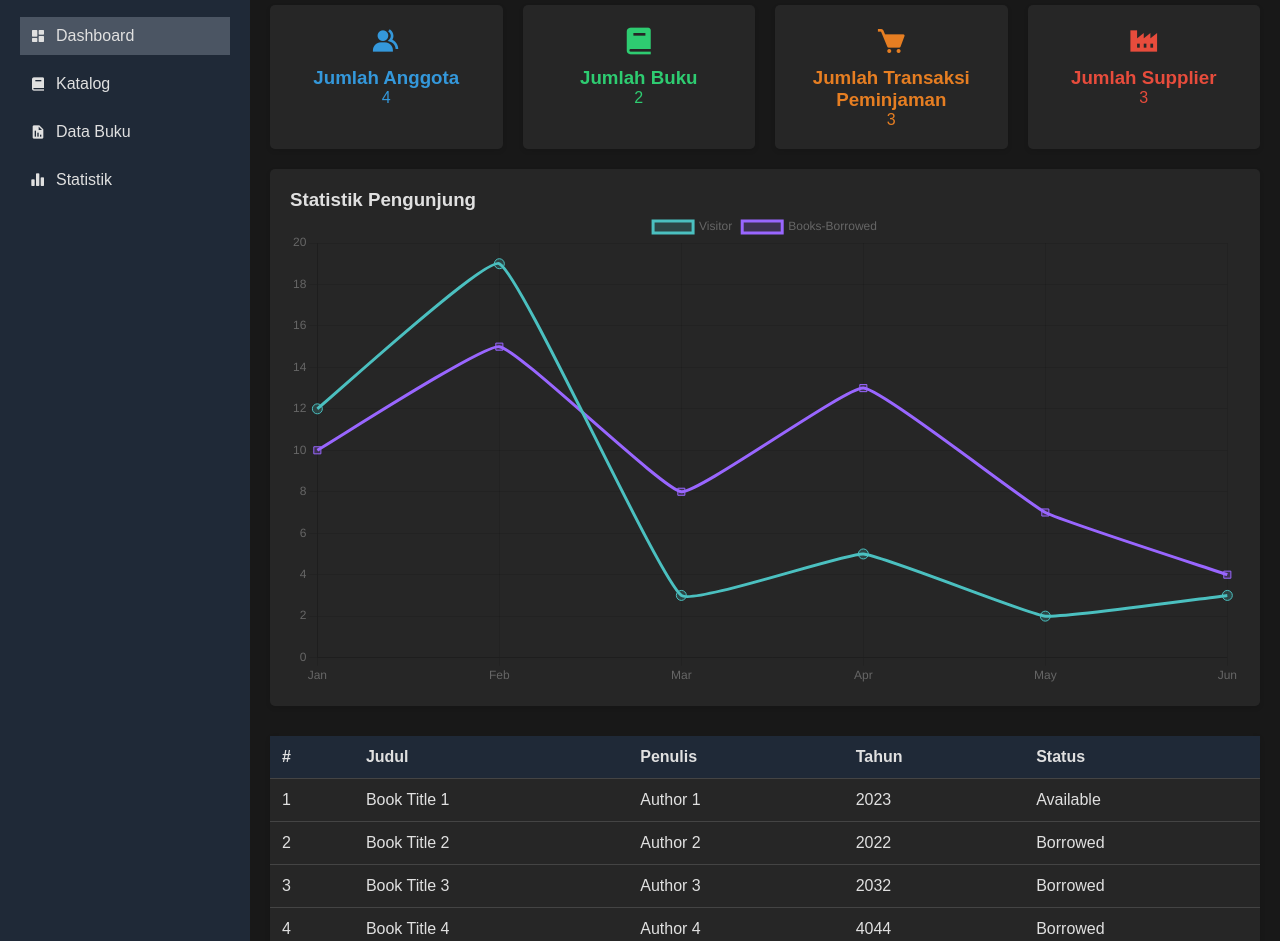
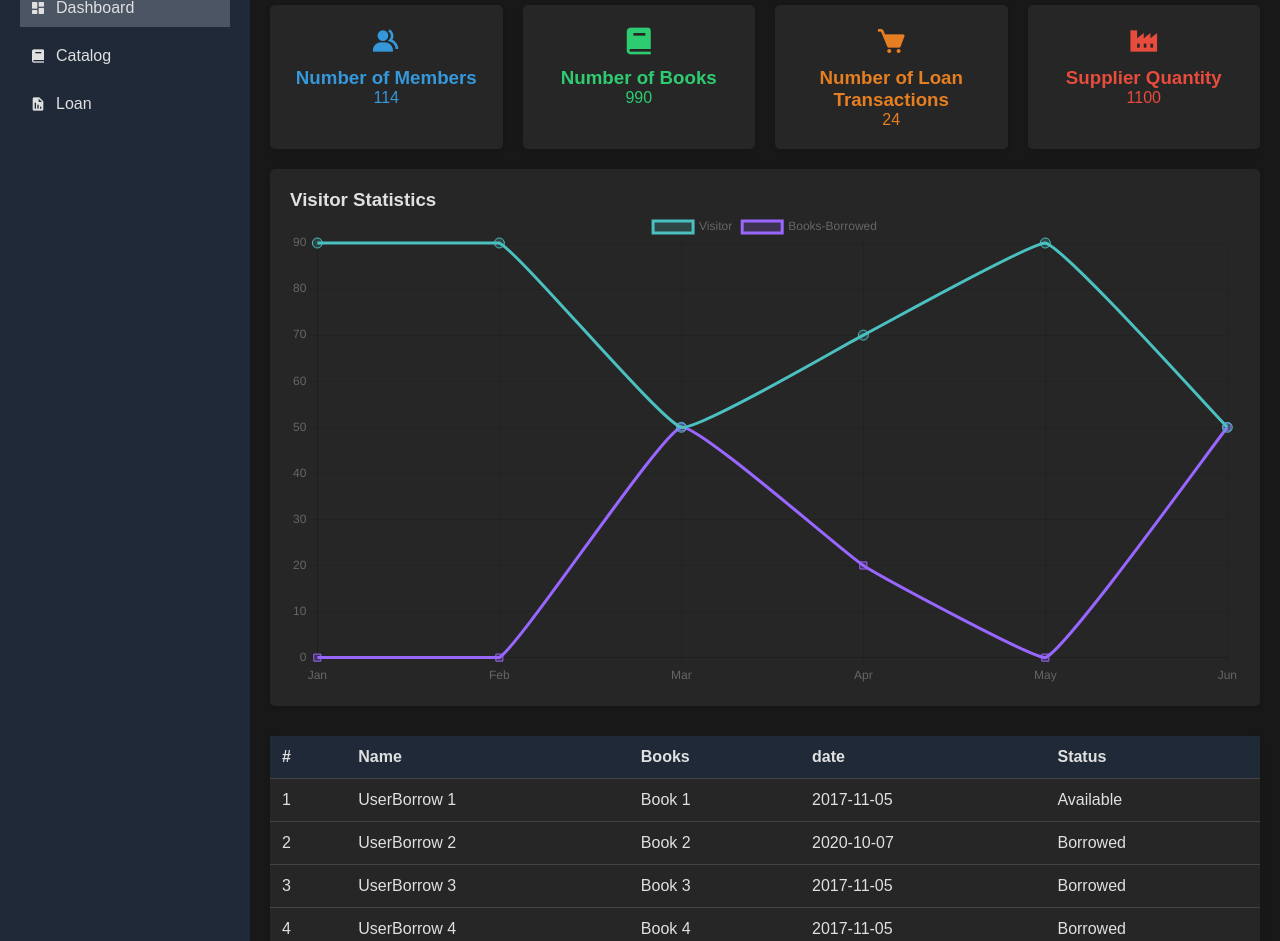
Before and after one commit to chamz-ae/ui-library, a website: page frontliner.html in a window 1280 px wide. Shown: the part 79-1020 px from the top of the page. Drawn offline with nearby package versions, Linux system fonts and the light colour scheme.

Commit message:
Update Fix Dashboard

```diff
--- a/config/dashboard.js
+++ b/config/dashboard.js
@@ -1,12 +1,25 @@
-    // Sample data for the dashboard table
+function dateToYMD(date) {
+    var d = date.getDate();
+    var m = date.getMonth() + 1; //Month from 0 to 11
+    var y = date.getFullYear();
+    return '' + y + '-' + (m<=9 ? '0' + m : m) + '-' + (d <= 9 ? '0' + d : d);
+}
+
+
+// Sample data for the dashboard table
     const dashboardData = [
-        { id: 1, judul: "Book Title 1", penulis: "Author 1", tahun: 2023, status: "Available" },
-        { id: 2, judul: "Book Title 2", penulis: "Author 2", tahun: 2022, status: "Borrowed" },
-        { id: 3, judul: "Book Title 3", penulis: "Author 3", tahun: 2032, status: "Borrowed" },
-        { id: 4, judul: "Book Title 4", penulis: "Author 4", tahun: 4044, status: "Borrowed" },
-        { id: 5, judul: "Book Title 5", penulis: "Author 5", tahun: 5055, status: "Borrowed" },
-        { id: 6, judul: "Book Title 6", penulis: "Author 6", tahun: 6066, status: "Borrowed" },
-        { id: 7, judul: "Book Title 7", penulis: "Author 7", tahun: 7072, status: "Borrowed" },
+        { id: 1, Name: "UserBorrow 1", Title: "Book 1", Date: dateToYMD(new Date(2017,10,5)), status: "Available" },
+        { id: 2, Name: "UserBorrow 2", Title: "Book 2", Date: dateToYMD(new Date(2020,9,7)), status: "Borrowed" },
+        { id: 3, Name: "UserBorrow 3", Title: "Book 3", Date: dateToYMD(new Date(2017,10,5)), status: "Borrowed" },
+        { id: 4, Name: "UserBorrow 4", Title: "Book 4", Date: dateToYMD(new Date(2017,10,5)), status: "Borrowed" },
+        { id: 5, Name: "UserBorrow 5", Title: "Book 5", Date: dateToYMD(new Date(2017,10,5)), status: "Borrowed" },
+        { id: 6, Name: "UserBorrow 6", Title: "Book 6", Date: dateToYMD(new Date(2017,10,5)), status: "Borrowed" },
+        { id: 7, Name: "UserBorrow 7", Title: "Book 7", Date: dateToYMD(new Date(2017,10,5)), status: "Borrowed" },
+        { id: 8, Name: "UserBorrow 8", Title: "Book 8", Date: dateToYMD(new Date(2017,10,5)), status: "Borrowed" },
+        { id: 9, Name: "UserBorrow 9", Title: "Book 9", Date: dateToYMD(new Date(2017,10,5)), status: "Borrowed" },
+        { id: 10, Name: "UserBorrow 10", Title: "Book 10", Date: dateToYMD(new Date(2017,10,5)), status: "Borrowed" },
+        { id: 11, Name: "UserBorrow 11", Title: "Book 11", Date: dateToYMD(new Date(2017,10,5)), status: "Borrowed" },
+        { id: 12, Name: "UserBorrow 12", Title: "Book 12", Date: dateToYMD(new Date(2017,10,5)), status: "Borrowed" }
         // Add more sample data here...
     ];
 
@@ -115,7 +128,7 @@ new Chart(ctx, {
         datasets: [
             {
                 label: 'Visitor',
-                data: [12, 19, 3, 5, 2, 3],
+                data: [90, 90, 50, 70, 90, 50],
                 borderColor: 'rgb(75, 192, 192)',
                 backgroundColor: 'rgba(75, 192, 192, 0.2)',
                 tension: 0.1,
@@ -125,7 +138,7 @@ new Chart(ctx, {
             },
             {
                 label: 'Books-Borrowed',
-                data: [10, 15, 8, 13, 7, 4],
+                data: [0, 0, 50, 20, 0, 50],
                 borderColor: 'rgb(153, 102, 255)',
                 backgroundColor: 'rgba(153, 102, 255, 0.2)',
                 tension: 0.1,
--- a/frontliner.html
+++ b/frontliner.html
@@ -9,12 +9,11 @@
 </head>
 <body>
     <div class="sidebar">
-        <h1>Sistem Perpustakaan</h1>
+        <h1>Library System</h1>
         <ul>
             <li class="active"><a href="#dashboard"><i class="bx bxs-dashboard"></i> Dashboard</a></li>
-            <li><a href="#katalog"><i class="bx bxs-book"></i> Katalog</a></li>
-            <li><a href="#databuku"><i class="bx bxs-report"></i> Data Buku</a></li>
-            <li><a href="#statistik"><i class="bx bxs-bar-chart-alt-2"></i> Statistik</a></li>
+            <li><a href="#katalog"><i class="bx bxs-book"></i> Catalog</a></li>
+            <li><a href="#loan"><i class="bx bxs-report"></i> Loan</a></li>
         </ul>
     </div>
     <div class="main-content">
@@ -23,7 +22,7 @@
             <div class="user-info">
                 <a style="padding: 13px; text-decoration: none;" href="login.html">LogOut</a>
                 <img src="logo-title.png" alt="User Avatar" />
-                <span>IcamNotYours-GANTENG</span>
+                <span>ADMIN</span>
             </div>
         </div>
 
@@ -31,41 +30,41 @@
             <div class="dashboard-cards">
                 <div class="card blue">
                     <i class="bx bxs-group"></i>
-                    <h3>Jumlah Anggota</h3>
-                    <p>4</p>
+                    <h3>Number of Members</h3>
+                    <p>114</p>
                 </div>
                 <div class="card green">
                     <i class="bx bxs-book"></i>
-                    <h3>Jumlah Buku</h3>
-                    <p>2</p>
+                    <h3>Number of Books</h3>
+                    <p>990</p>
                 </div>
                 <div class="card orange">
                     <i class="bx bxs-cart"></i>
-                    <h3>Jumlah Transaksi Peminjaman</h3>
-                    <p>3</p>
+                    <h3>Number of Loan Transactions</h3>
+                    <p>24</p>
                 </div>
                 <div class="card red">
                     <i class="bx bxs-factory"></i>
-                    <h3>Jumlah Supplier</h3>
-                    <p>3</p>
+                    <h3>Supplier Quantity</h3>
+                    <p>1100</p>
                 </div>
             </div>
             <div class="chart">
-                <h3>Statistik Pengunjung</h3>
+                <h3>Visitor Statistics</h3>
                 <canvas id="combinedChart" width="400" height="200"></canvas>
             </div>
         </div>
 
 
          <main>
-           <div id="databuku" class="page active">
+           <div id="loan" class="page active">
             <table style="margin-top: 30px;" id="dashboardTable">
                 <thead>
                     <tr>
                         <th>#</th>
-                        <th>Judul</th>
-                        <th>Penulis</th>
-                        <th>Tahun</th>
+                        <th>Name</th>
+                        <th>Books</th>
+                        <th>date</th>
                         <th>Status</th>
                     </tr>
                 </thead>
```
Also changed, not shown: register.html (+5 -5 lines).
